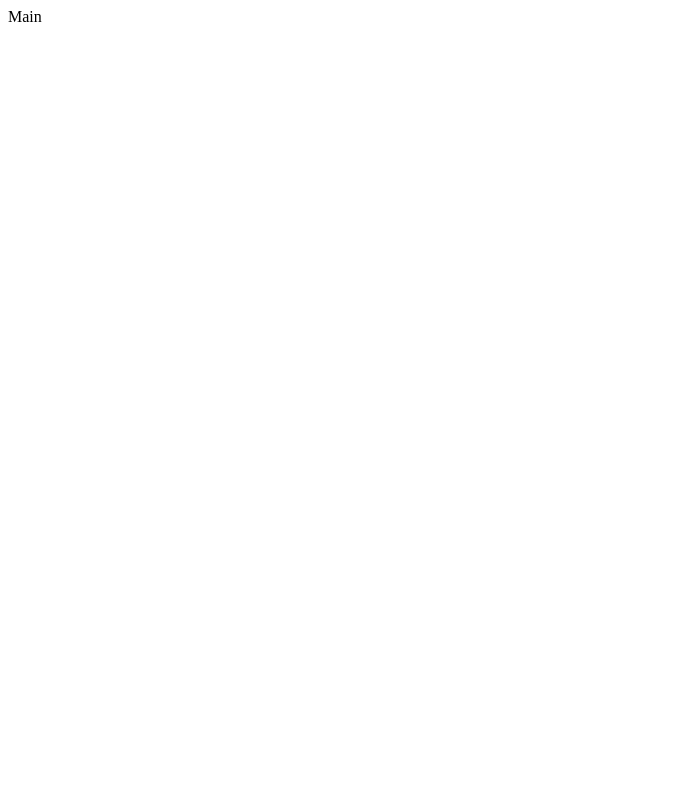
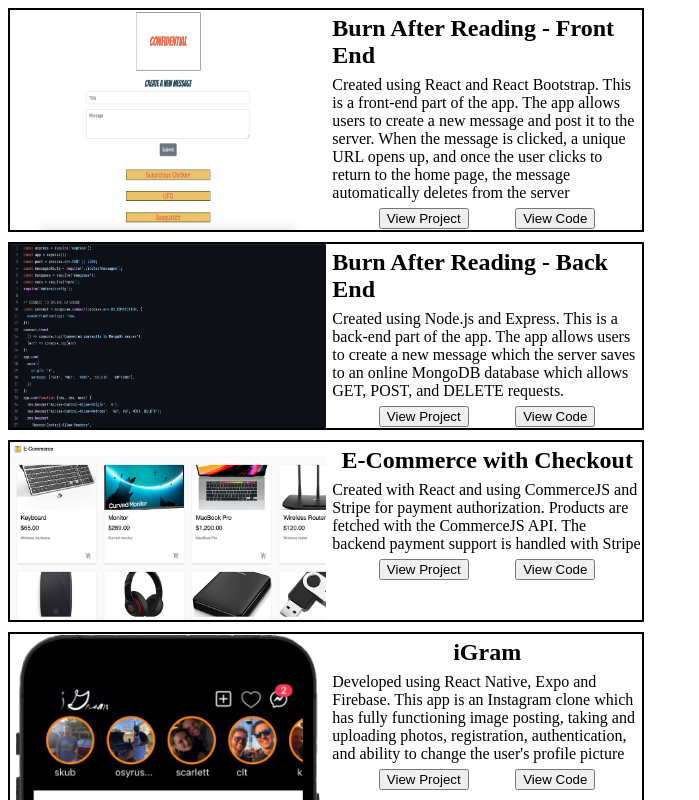
Before and after one commit to kurtreyn/portfolio-kurt-reynolds, a React (Create React App) app: page / in a window 1280 px wide. Shown: the top 800 px of the page, without its empty margins (0-699 px from the left). Built offline with nearby package versions, Linux system fonts and the light colour scheme.

Commit message:
added content, start styling

```diff
--- a/package.json
+++ b/package.json
@@ -1,5 +1,5 @@
 {
-  "name": "react-starter-files",
+  "name": "portfolio-kurt-reynolds",
   "version": "0.1.0",
   "private": true,
   "author": "kurt reynolds",
--- a/src/App.js
+++ b/src/App.js
@@ -1,12 +1,27 @@
 import React, { useEffect } from 'react';
 import { useSelector, useDispatch } from 'react-redux';
 import { setLoading } from './redux/actions';
-import Main from './components/Main';
+import ProjectContainer from './components/ProjectContainer';
+import { projectsData } from './data/projectsData';
+import './styles/appStyle.css';
 
 function App() {
   return (
     <div className="app-container">
-      <Main />
+      <div className="projects-section">
+        {projectsData.map((project) => {
+          return (
+            <ProjectContainer
+              key={project.id}
+              projectImage={project.image}
+              title={project.title}
+              codeLink={project.code_link}
+              pageLink={project.page_link}
+              description={project.description}
+            />
+          );
+        })}
+      </div>
     </div>
   );
 }
--- a/src/components/Main.js
+++ /dev/null
@@ -1,6 +0,0 @@
-import React from 'react';
-import '../styles/mainStyle.css';
-
-export default function Main() {
-  return <div className="main-container">Main</div>;
-}
--- /dev/null
+++ b/src/components/ProjectContainer.js
@@ -0,0 +1,32 @@
+import React from 'react';
+import storytellerImage from '../assets/images/storyteller-thumbnail-960x540.jpg';
+import '../styles/projectContainerStyle.css';
+
+export default function ProjectContainer({
+  id,
+  title,
+  codeLink,
+  pageLink,
+  projectImage,
+  description,
+}) {
+  return (
+    <div className="project-container" id={id}>
+      <div className="project-image-container reflection">
+        <img src={`${projectImage}`} alt={title} className="project-image" />
+      </div>
+      <div className="project-info-container">
+        <div className="project-title-section">
+          <h2 className="project-title">{title}</h2>
+        </div>
+        <div className="project-description-section">
+          <p className="project-description">{description}</p>
+        </div>
+        <div className="project-buttons-container">
+          <button className="project-button page-button">View Project</button>
+          <button className="project-button code-button">View Code</button>
+        </div>
+      </div>
+    </div>
+  );
+}
--- a/src/data/projectsData.js
+++ b/src/data/projectsData.js
@@ -4,7 +4,7 @@
     title: 'Burn After Reading - Front End',
     code_link: 'https://github.com/kurtreyn/knowNostalgia',
     page_link: 'https://knownostalgia.netlify.app/index.html',
-    image: '../assets/images/burn-after-reading.png',
+    image: require('../assets/images/burn-after-reading.png'),
     description:
       'Created using React and React Bootstrap. This is a front-end part of the app. The app allows users to create a new message and post it to the server. When the message is clicked, a unique URL opens up, and once the user clicks to return to the home page, the message automatically deletes from the server',
   },
@@ -13,7 +13,7 @@
     title: 'Burn After Reading - Back End',
     code_link: 'https://github.com/kurtreyn/burn-after-reading-server',
     page_link: 'https://burn-after-reading.netlify.app',
-    image: '../assets/images/burn-server.png',
+    image: require('../assets/images/burn-server.png'),
     description:
       'Created using Node.js and Express. This is a back-end part of the app. The app allows users to create a new message which the server saves to an online MongoDB database which allows GET, POST, and DELETE requests.',
   },
@@ -22,7 +22,7 @@
     title: 'E-Commerce with Checkout',
     code_link: 'https://github.com/kurtreyn/react-ecommerce-app',
     page_link: 'https://kurt-ecommercestore-react.netlify.app',
-    image: '../assets/images/react960x540.png',
+    image: require('../assets/images/ecom-react960x540.png'),
     description:
       'Created with React and using CommerceJS and Stripe for payment authorization. Products are fetched with the CommerceJS API. The backend payment support is handled with Stripe',
   },
@@ -31,7 +31,7 @@
     title: 'iGram',
     code_link: 'https://github.com/kurtreyn/igram',
     page_link: 'https://expo.dev/@kurtreyn/igram',
-    image: '../assets/images/iGram.png',
+    image: require('../assets/images/iGram.png'),
     description:
       "Developed using React Native, Expo and Firebase. This app is an Instagram clone which has fully functioning image posting, taking and uploading photos, registration, authentication, and ability to change the user's profile picture",
   },
@@ -40,7 +40,7 @@
     title: 'Calculator App',
     code_link: 'https://github.com/kurtreyn/calculatorapp',
     page_link: 'https://kurtreyn.github.io/calculatorapp',
-    image: '../assets/images/calcApp-960x540.png',
+    image: require('../assets/images/calcApp-960x540.jpg'),
     description: 'This app was built with vanilla JavaScript, HTML & CSS',
   },
   {
@@ -48,7 +48,7 @@
     title: 'i.Dea Photography',
     code_link: 'https://github.com/kurtreyn/photographysite',
     page_link: 'https://kurtreyn.github.io/photographysite/index.html',
-    image: '../assets/images/iDea-thumbnail-960x540.png',
+    image: require('../assets/images/iDea-thumbnail-960x540.jpg'),
     description:
       'A site made for a ficticious photography studio. This is the first site I made using Bootstrap. One of the highlights of this site is a custom made lightbox on the gallery page, which is controlled with jQuery',
   },
@@ -57,7 +57,7 @@
     title: 'Leo Designs',
     code_link: 'https://github.com/kurtreyn/ecommerce',
     page_link: 'https://leodesigns.netlify.app',
-    image: '../assets/images/leo-designs-960x540.png',
+    image: require('../assets/images/leo-designs-960x540.png'),
     description:
       'A fictional e-commerce site. The site is built with vanilla JavaScript, SCSS, and Bootstrap 5. The site uses a custom built API which I made on Contentful',
   },
@@ -66,7 +66,7 @@
     title: 'soChill Media',
     code_link: 'https://github.com/kurtreyn/sochill-media',
     page_link: 'https://sochillmedia.netlify.app',
-    image: '../assets/images/soChill-960x540.png',
+    image: require('../assets/images/soChill-960x540.png'),
     description:
       'Built with React, soChill Media uses React Bootstrap for the layout. User authentication is done through Firebase using sign in with Google. Users are able to sign in with their Google account and make posts',
   },
@@ -75,25 +75,16 @@
     title: 'Know(Nostalgia)',
     code_link: 'https://github.com/kurtreyn/knowNostalgia-react',
     page_link: 'https://knownostalgia-react.netlify.app',
-    image: '../assets/images/react-knownostalgia-960-540.png',
+    image: require('../assets/images/react-knownostalgia-960x540.png'),
     description:
-      'Created as a coding bootcamp project. The site was built using React,Bootstrap, and SCSS. One highlight of the site is that it utilizes an API to access a movie database to allow users to search for movies. I have limited the search results to only display movies that were released between 1990 - 2009, as those are the decades the site is dedicated to',
+      'Created as a coding bootcamp project. The site was built using React,Bootstrap, and SCSS. One highlight of the site is that it utilizes an API to access a movie database to allow users to search for movies. I have limited the search results to only display movies that were released between 1990 - 2009, as those are the decades the site is dedicated to.',
   },
   {
     id: 10,
-    title: 'Front End Exercise',
-    code_link: 'https://github.com/kurtreyn/fetch-rewards-kurt',
-    page_link: 'https://frontendtakehomekurtreynolds.netlify.app',
-    image: '../assets/images/fa-exercise-jan-2022-960x540.png',
-    description:
-      "Made using React and React Bootstrap. This utilizes an API to fetch data to populate the form's occupation and state fields. As well, users are able to post data back to the server. The app also uses form control to prevent the submit if predetermined criteria was not met. Error messages are displayed on screen as well as a message for successfully submitting the form. Reusable components were made for the form inputs",
-  },
-  {
-    id: 11,
     title: 'Storyteller Studios',
     code_link: 'https://github.com/kurtreyn/storyteller',
     page_link: 'https://storytellerstudios.netlify.app',
-    image: '../assets/images/storyteller-thumbnail-960x540.png',
+    image: require('../assets/images/storyteller-thumbnail-960x540.jpg'),
     description:
       'This is the first site I made when I started to learn coding. Made with HTML and CSS. The site is for my small film production group, Storyteller Studios',
   },
--- /dev/null
+++ b/src/styles/appStyle.css
@@ -0,0 +1,9 @@
+.app-container {
+  display: flex;
+  /* background-color: blue; */
+}
+
+.projects-section {
+  display: flex;
+  flex-direction: column;
+}
--- a/src/styles/mainStyle.css
+++ /dev/null
@@ -1,3 +0,0 @@
-.main-container {
-  display: flex;
-}
--- /dev/null
+++ b/src/styles/projectContainerStyle.css
@@ -0,0 +1,56 @@
+.project-container {
+  display: flex;
+  width: 50%;
+  min-width: 300px;
+  border: solid 2px black;
+  margin-bottom: 10px;
+}
+
+.project-image-container {
+  display: flex;
+  min-width: 240px;
+  min-height: 135px;
+  width: 50%;
+  position: relative;
+  /* border: solid 2px blue; */
+}
+
+.project-image {
+  width: 100%;
+}
+
+.project-title-section {
+  display: flex;
+  justify-content: center;
+}
+
+.project-title {
+  margin-top: 5px;
+  margin-bottom: 5px;
+}
+
+.project-info-container {
+  display: flex;
+  flex-direction: column;
+  width: 49%;
+  padding-left: 1%;
+}
+
+.project-description-section {
+  margin-top: 1px;
+}
+
+.project-description {
+  margin-top: 1px;
+  margin-bottom: 1px;
+}
+
+.project-buttons-container {
+  display: flex;
+  justify-content: space-evenly;
+  margin-top: 5px;
+  margin-bottom: 1px;
+}
+
+.project-button {
+}
```
Also changed, not shown: src/data/projects.json (+0 -8 lines), src/assets/images/genImg.png (added).
